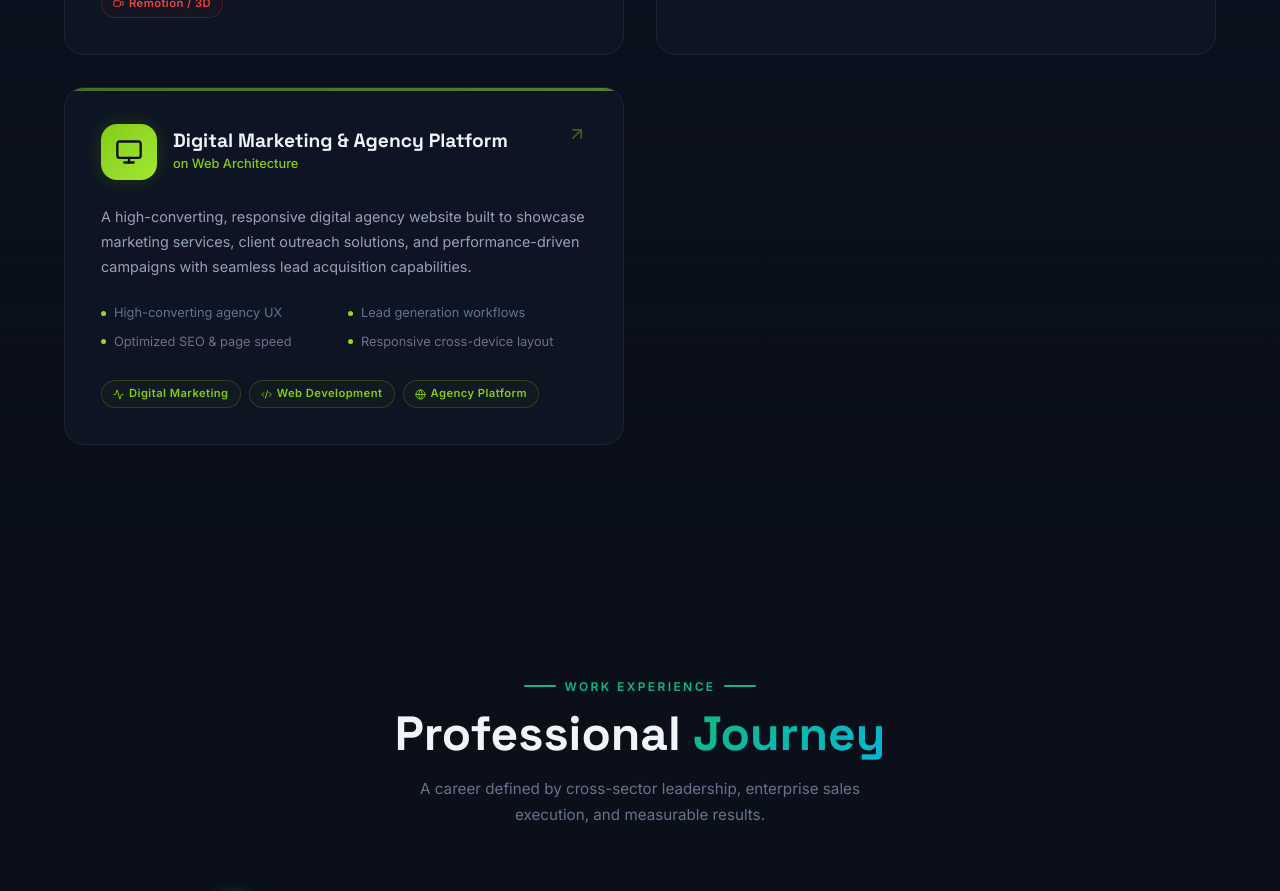
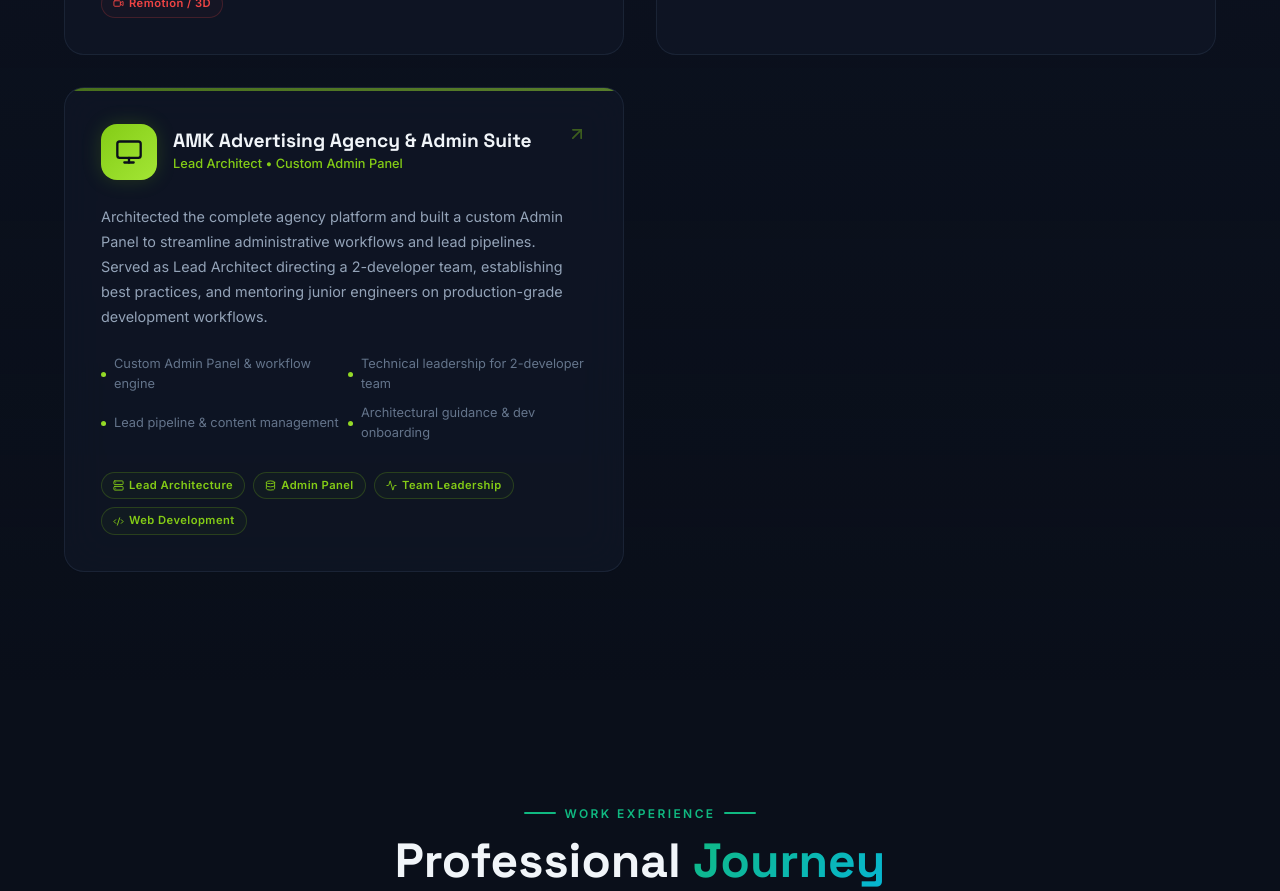
Before and after one commit to abdul-ahad-butt/my-portfolio, a React (Vite) app: page / in a window 1280 px wide. Shown: the part 4120-5011 px from the top of the page. Built offline with nearby package versions, Linux system fonts and the light colour scheme; no server answers.

Commit message:
feat: update AMK Advertising project with Lead Architect details

```diff
--- a/src/components/Projects.jsx
+++ b/src/components/Projects.jsx
@@ -112,12 +112,12 @@ const PROJECTS = [
     id: 'amk-advertising',
     icon: <Monitor size={28} />,
     iconBg: 'linear-gradient(135deg, #84cc16, #a3e635)',
-    title: 'Digital Marketing & Agency Platform',
-    subtitle: 'on Web Architecture',
-    description: 'A high-converting, responsive digital agency website built to showcase marketing services, client outreach solutions, and performance-driven campaigns with seamless lead acquisition capabilities.',
-    tags: ['Digital Marketing', 'Web Development', 'Agency Platform'],
-    tagIcons: [<Activity size={11} />, <Code2 size={11} />, <Globe size={11} />],
-    features: ['High-converting agency UX', 'Lead generation workflows', 'Optimized SEO & page speed', 'Responsive cross-device layout'],
+    title: 'AMK Advertising Agency & Admin Suite',
+    subtitle: 'Lead Architect • Custom Admin Panel',
+    description: 'Architected the complete agency platform and built a custom Admin Panel to streamline administrative workflows and lead pipelines. Served as Lead Architect directing a 2-developer team, establishing best practices, and mentoring junior engineers on production-grade development workflows.',
+    tags: ['Lead Architecture', 'Admin Panel', 'Team Leadership', 'Web Development'],
+    tagIcons: [<Server size={11} />, <Database size={11} />, <Activity size={11} />, <Code2 size={11} />],
+    features: ['Custom Admin Panel & workflow engine', 'Technical leadership for 2-developer team', 'Lead pipeline & content management', 'Architectural guidance & dev onboarding'],
     accent: '#84cc16',
     accentAlt: '#a3e635',
   }
```
